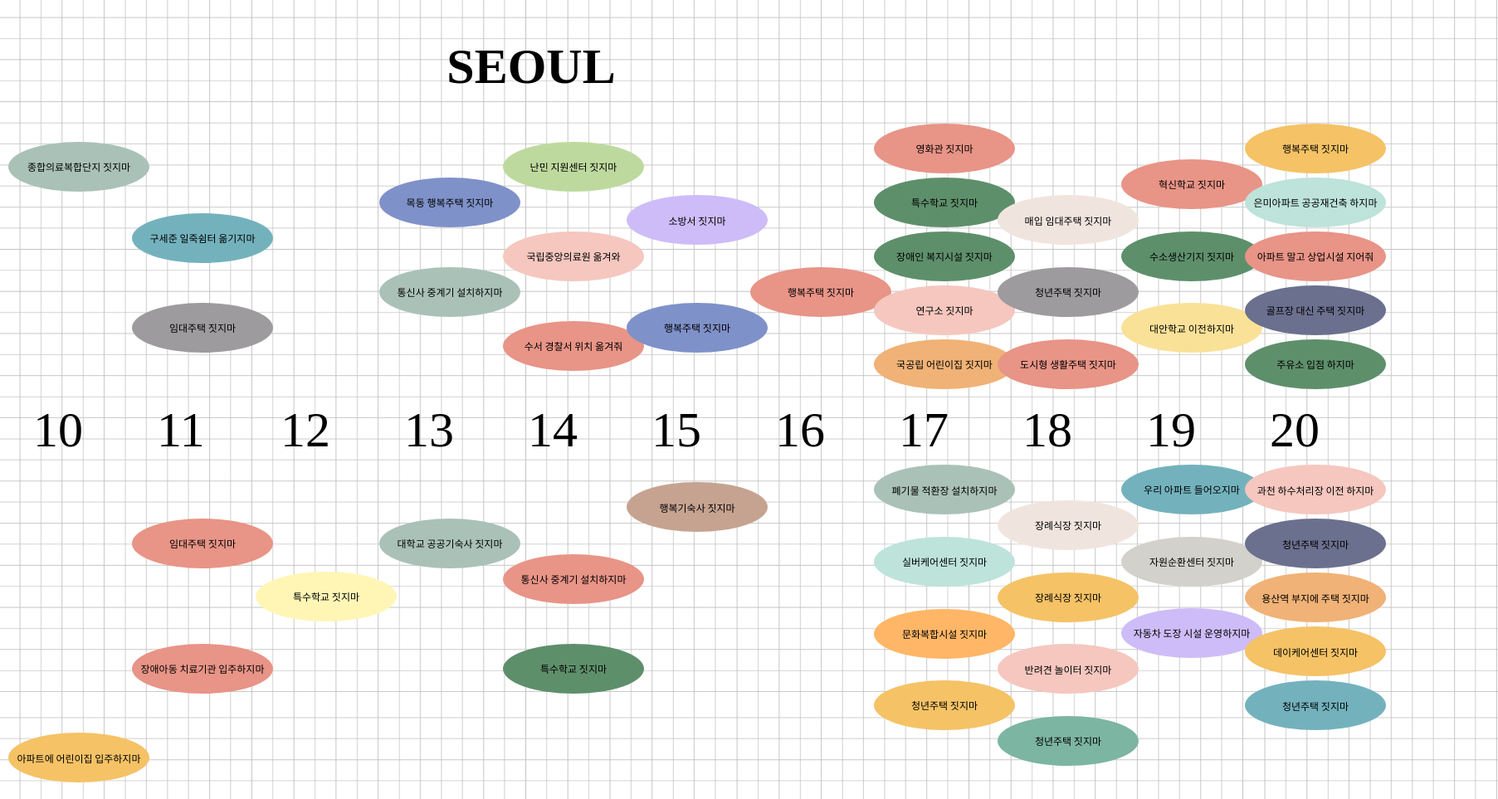
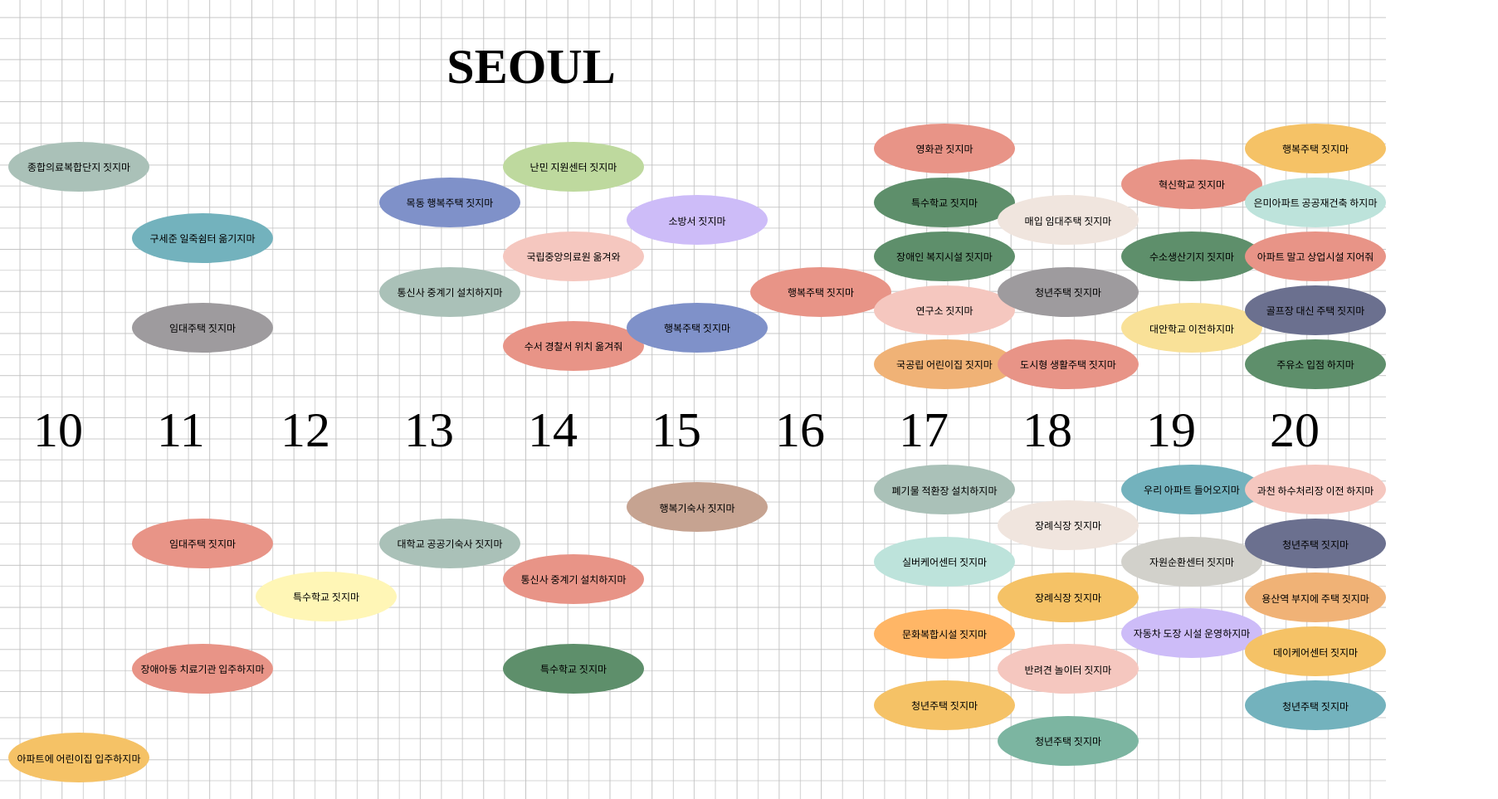
Before and after one commit to haewonnn/Seoul, a plain HTML site: page 2.html in a window 1280 px wide. Shown: the whole page at 83% size, 1805 px wide, since content can reach past the window. Drawn offline with Linux system fonts and the light colour scheme; a web font is replaced by a local one.

Commit message:
Update style.css

```diff
--- a/style.css
+++ b/style.css
@@ -32,7 +32,7 @@
   		font-size:60px;
   		font-weight: 600;
   		text-align:center;
-      background-color: ink;
+     		background-color: ink;
   		}
 
 
@@ -52,7 +52,7 @@
 
 
 
-  .all {width:1800px;
+  .all {width:1660px;
         height:auto;
         position: absolute;
         top:px;
```
